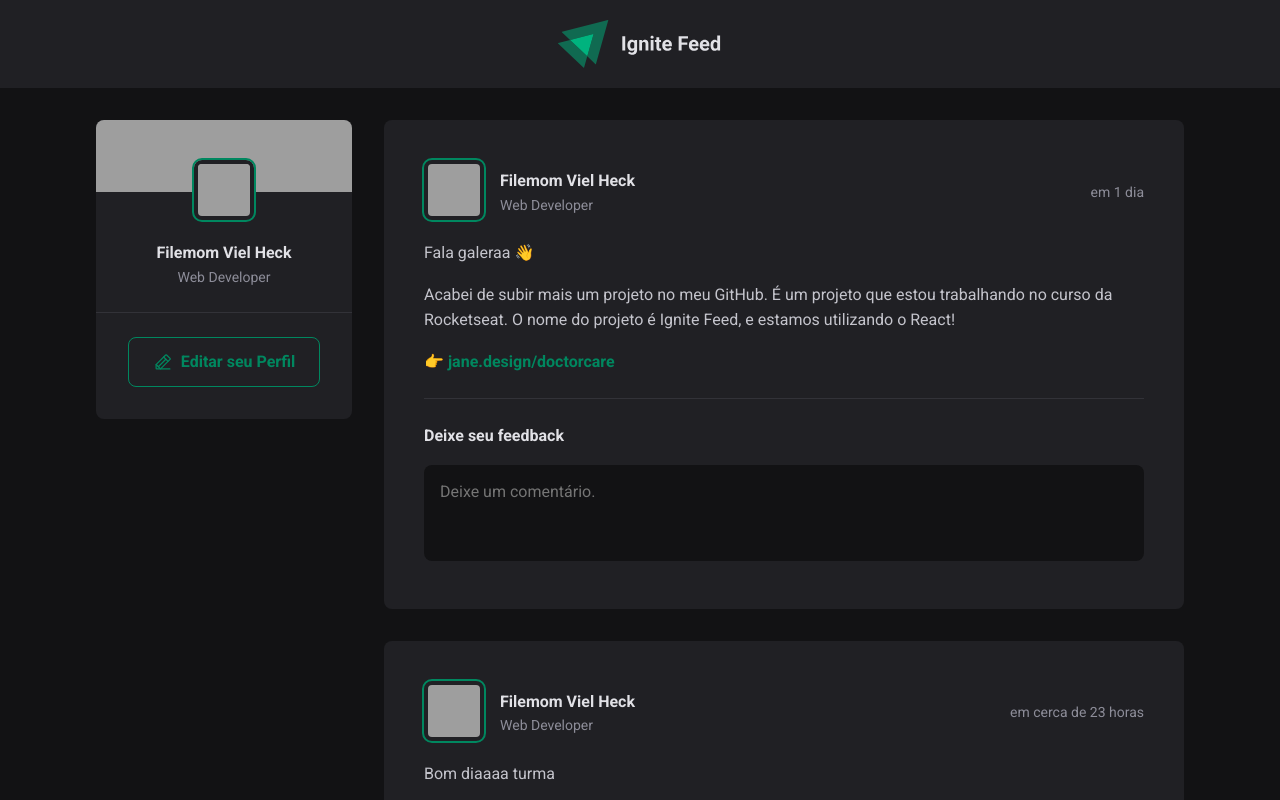
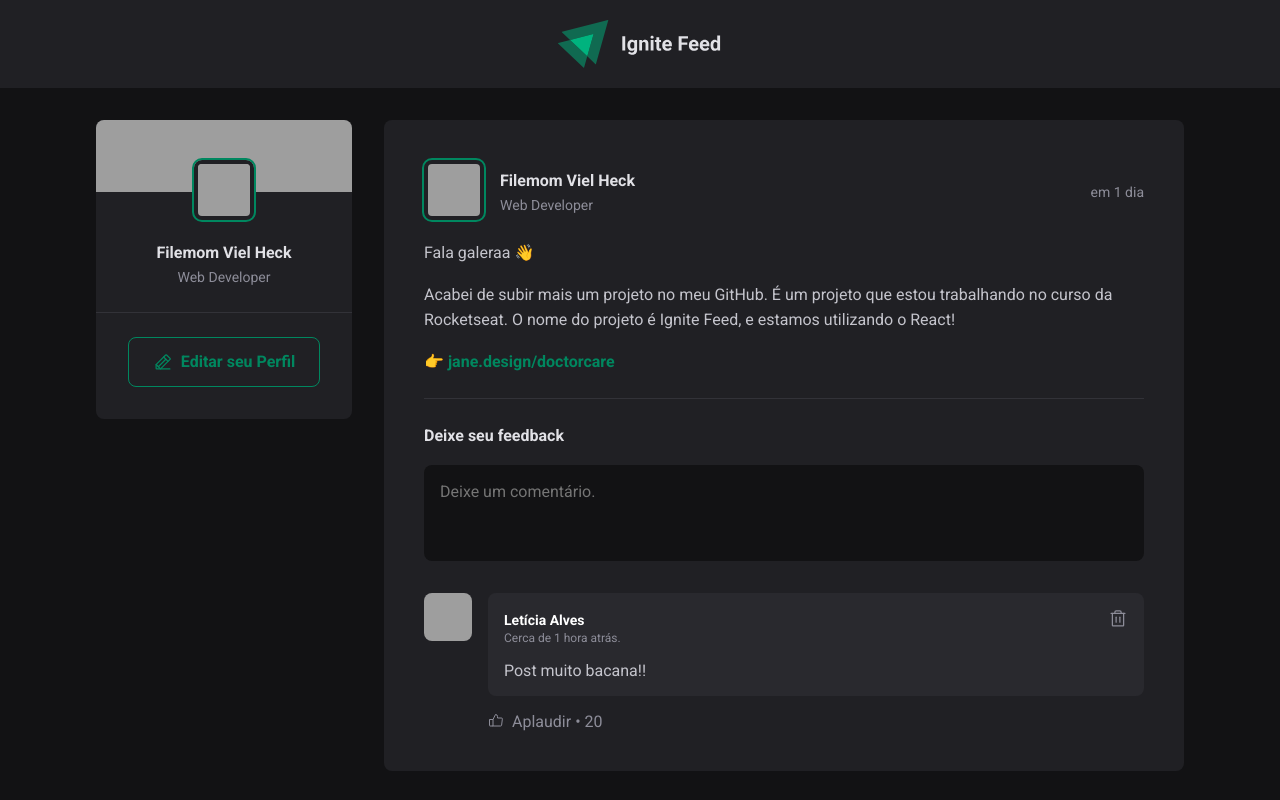
Before and after one commit to filemomheck/Rocketseat-React-Ignite-Feed, a React (Vite) app: page / in a window 1280 px wide. Shown: the top 800 px of the page. Built offline with nearby package versions, Linux system fonts and the light colour scheme; grey boxes are pictures that could not be loaded.

Commit message:
Inserindo comentários (Programação declarativa)

```diff
--- a/src/Components/Comment.jsx
+++ b/src/Components/Comment.jsx
@@ -1,8 +1,9 @@
+/* eslint-disable react/prop-types */
 import { ThumbsUp, Trash } from "phosphor-react";
 import Avatar from "./Avatar";
 import styles from "./Comment.module.css";
 
-export default function Comment() {
+export default function Comment({ content }) {
   return (
     <div className={styles.comment}>
       <Avatar src="https://github.com/filemomheck.png" hasBorder={false} />
@@ -26,11 +27,7 @@
             </button>
           </header>
 
-          <p>
-            Lorem ipsum dolor sit amet consectetur adipisicing elit. Labore,
-            quas id. Magni recusandae sunt officiis facere ullam reiciendis
-            fugiat rerum.
-          </p>
+          <p>{content}</p>
         </div>
         <footer>
           <button>
--- a/src/Components/Post.jsx
+++ b/src/Components/Post.jsx
@@ -1,12 +1,15 @@
 /* eslint-disable react/jsx-key */
 /* eslint-disable react/prop-types */
-import Avatar from "./Avatar";
-import styles from "./Post.module.css";
 import { formatDistanceToNow } from "date-fns";
 import { ptBR } from "date-fns/locale";
+import { useState } from "react";
+import Avatar from "./Avatar";
+import Comment from "./Comment";
+import styles from "./Post.module.css";
 
 export default function Post({ author, publishedAt, content }) {
-  // Data formatada (Intl JavaScript):
+  //
+  // Formatando data no Intl:
   const publishedDateFormatted = new Intl.DateTimeFormat("pt-BR", {
     day: "2-digit",
     month: "long",
@@ -14,11 +17,37 @@
     minute: "2-digit",
   }).format(publishedAt);
 
+  //
   // Data formatada (relativa) para o post (date-fns):
   const publishedDateRelativeToNow = formatDistanceToNow(publishedAt, {
     locale: ptBR,
     addSuffix: true,
   });
+
+  //
+  // Avisar quando acontecer uma alteração nos comentários:
+  const [comments, setComments] = useState(["Post muito bacana!!"]);
+
+  //
+  // Avisar quando criar um novo comentário:
+  const [newCommentText, setNewCommentText] = useState("");
+
+  //
+  // Funções que são disparadas através de ação do usuário, "handle":
+  function handleCreateNewComment() {
+    //
+    // Evitar redirecionamento:
+    event.preventDefault();
+    setNewCommentText("");
+
+    //
+    // Imutabilidade:
+    setComments([...comments, newCommentText]);
+  }
+
+  function handleNewCommentChange() {
+    setNewCommentText(event.target.value);
+  }
 
   return (
     <article className={styles.post}>
@@ -56,16 +85,25 @@
         })}
       </main>
 
-      <form className={styles.commentForm}>
+      <form onSubmit={handleCreateNewComment} className={styles.commentForm}>
         <strong>Deixe seu feedback</strong>
-        <textarea placeholder="Deixe um comentário." />
+        <textarea
+          name="commentContent"
+          onChange={handleNewCommentChange}
+          value={newCommentText}
+          placeholder="Deixe um comentário."
+        />
 
         <footer>
           <button type="submit">Publicar</button>
         </footer>
       </form>
 
-      <div className={styles.commentList}>{/* <Comment /> */}</div>
+      <div className={styles.commentList}>
+        {comments.map((comment) => {
+          return <Comment content={comment} />;
+        })}
+      </div>
     </article>
   );
 }
```
